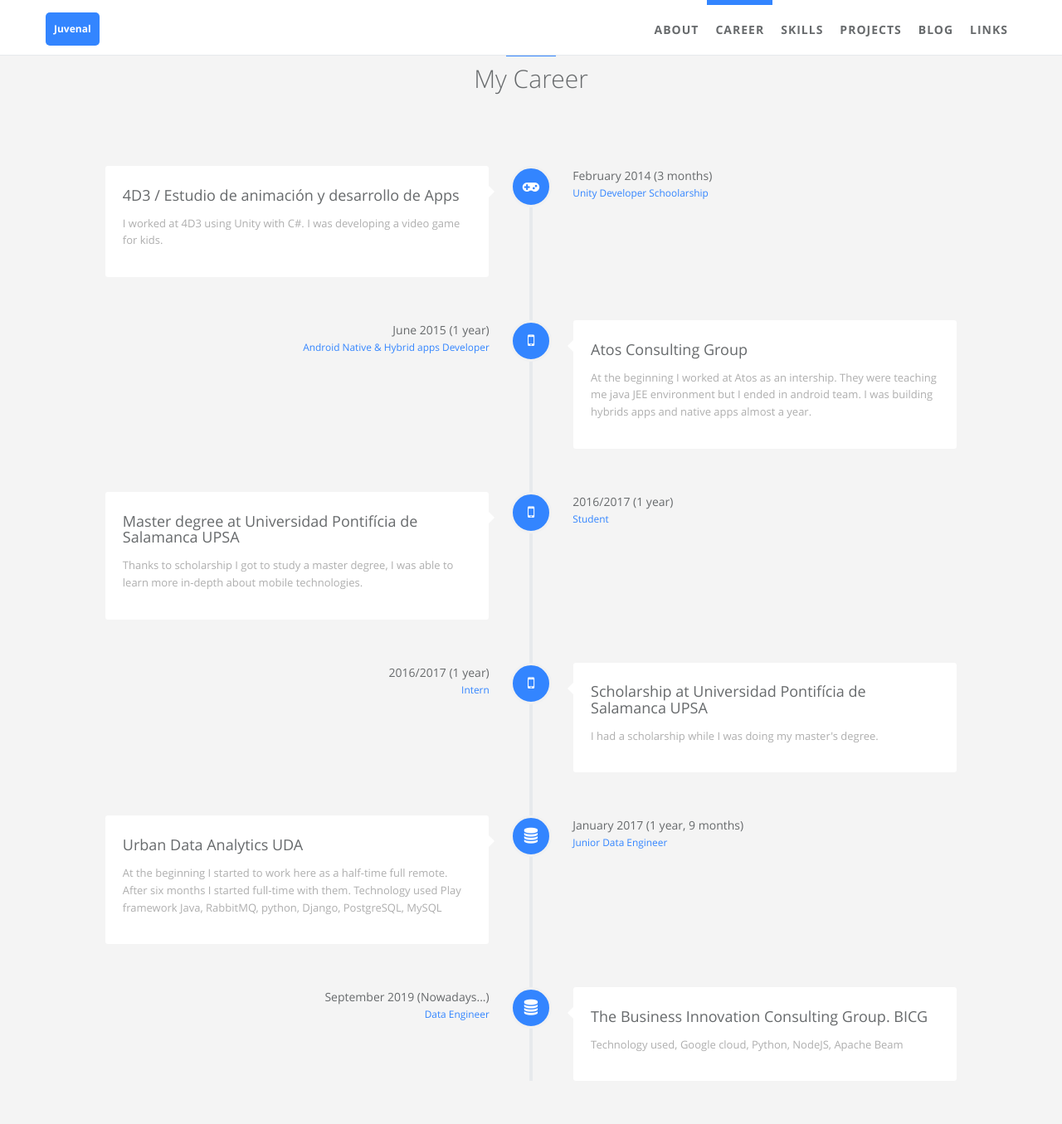
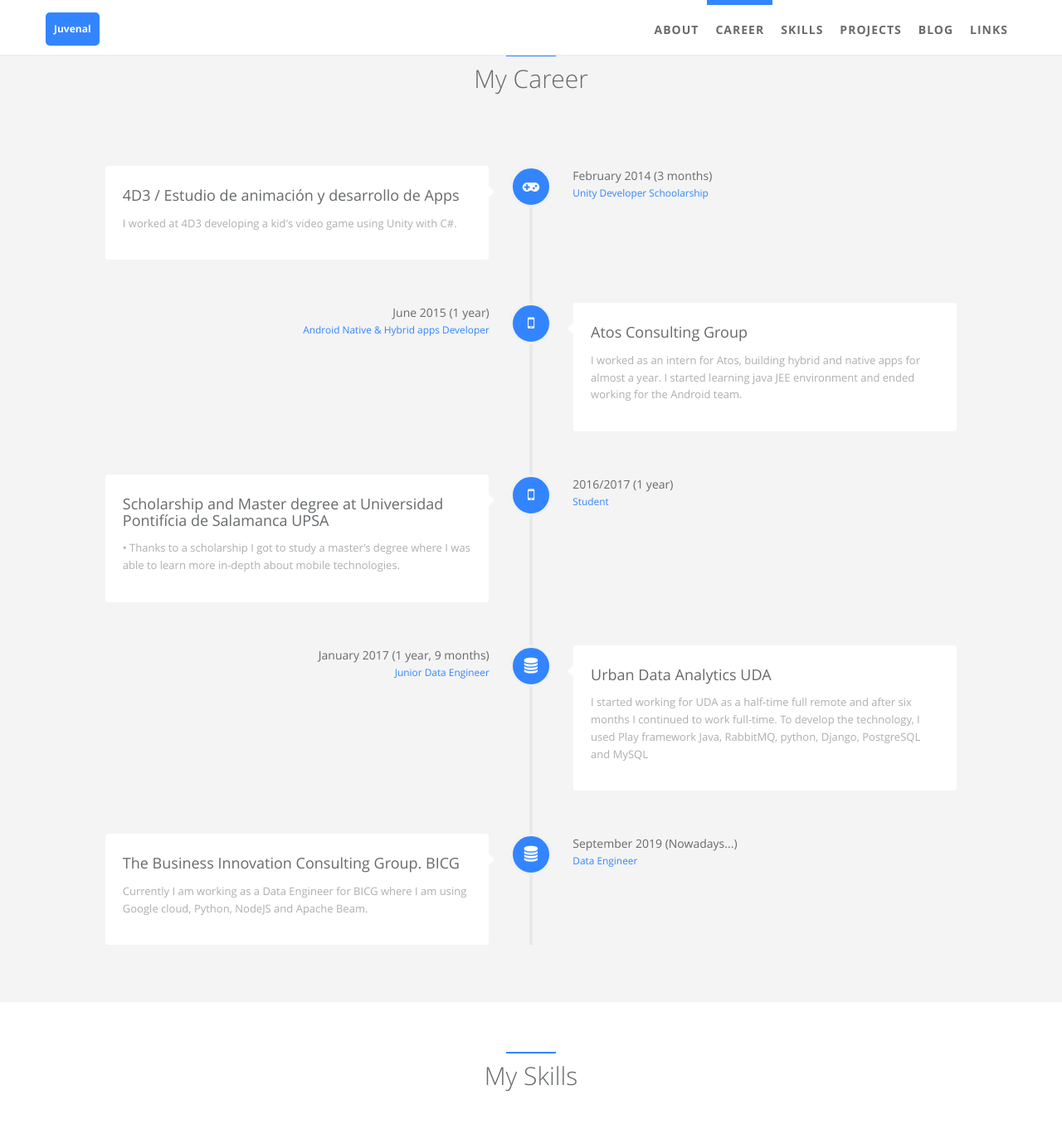
Before and after one commit to JuvenalSantiso/juvenalsantiso.github.io, a Jekyll site: the page built from index.html, in a window 1280 px wide and 1400 px high, scrolled down 876 px. Shown: the top 1355 px of the window at 83% size. Built offline with Jekyll 4.4.1, drawn with Linux system fonts in a browser that asks for light colours.

Commit message:
Updating careers

```diff
--- a/_data/index/careers.yml
+++ b/_data/index/careers.yml
@@ -4,7 +4,7 @@
     detail: 4D3 / Estudio de animación y desarrollo de Apps
     i18n: 4D3 Animation Studio
   desc:
-    detail: I worked at 4D3 using Unity with C#. I was developing a video game for kids.
+    detail: I worked at 4D3 developing a kid's video game using Unity with C#.
     i18n:
   date:
     detail: February 2014 (3 months)
@@ -18,7 +18,7 @@
     detail: Atos Consulting Group
     i18n: Atos
   desc:
-    detail: At the beginning I worked at Atos as an intership. They were teaching me java JEE environment but I ended in android team. I was building hybrids apps and native apps almost a year.
+    detail: I worked as an intern for Atos, building hybrid and native apps for almost a year.  I started learning java JEE environment and ended working for the Android team.
     i18n:
   date:
     detail: June 2015 (1 year)
@@ -29,10 +29,11 @@
   icon: fa-mobile
 
 - name:
-    detail: Master degree at Universidad Pontifícia de Salamanca UPSA
+    detail: Scholarship and Master degree at Universidad Pontifícia de Salamanca UPSA
     i18n: UPSA
   desc:
-    detail: Thanks to scholarship I got to study a master degree, I was able to learn more in-depth about mobile technologies.
+    detail: •	Thanks to a scholarship I got to study a master’s degree where I was able to learn more in-depth about mobile technologies.
+
     i18n:
   date:
     detail: 2016/2017 (1 year)
@@ -43,25 +44,11 @@
   icon: fa-mobile
 
 - name:
-    detail: Scholarship at Universidad Pontifícia de Salamanca UPSA
-    i18n: UPSA
-  desc:
-    detail: I had a scholarship while I was doing my master's degree.
-    i18n:
-  date:
-    detail: 2016/2017 (1 year)
-    i18n:
-  job:
-    detail: Intern
-    i18n: Student
-  icon: fa-mobile
-
-- name:
     detail: Urban Data Analytics UDA
     i18n: UDA
   desc:
-    detail: "At the beginning I started to work here as a half-time full remote. After six months I started full-time with them.
-    Technology used Play framework Java, RabbitMQ, python, Django, PostgreSQL, MySQL"
+    detail: "I started working for UDA as a half-time full remote and after six months I continued to work full-time.
+    To develop the technology, I used Play framework Java, RabbitMQ, python, Django, PostgreSQL and MySQL"
     i18n:
   date:
     detail: January 2017 (1 year, 9 months)
@@ -75,7 +62,7 @@
     detail: The Business Innovation Consulting Group. BICG
     i18n: BICG
   desc:
-    detail: Technology used, Google cloud, Python, NodeJS, Apache Beam
+    detail: Currently I am working as a Data Engineer for BICG where I am using  Google cloud, Python, NodeJS and Apache Beam.
     i18n:
   date:
     detail: September 2019 (Nowadays...)
```
